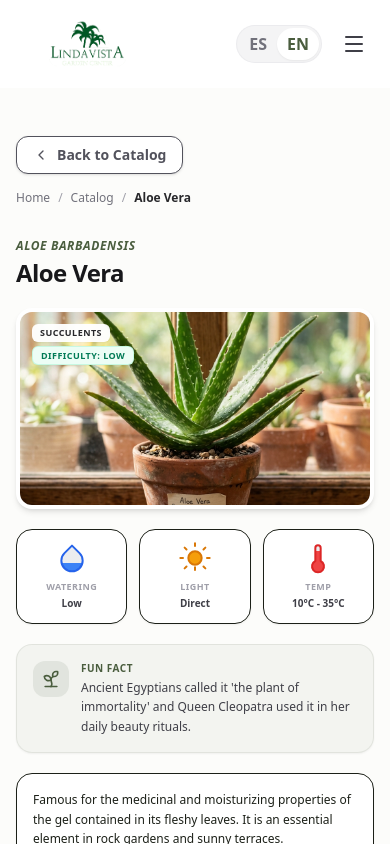
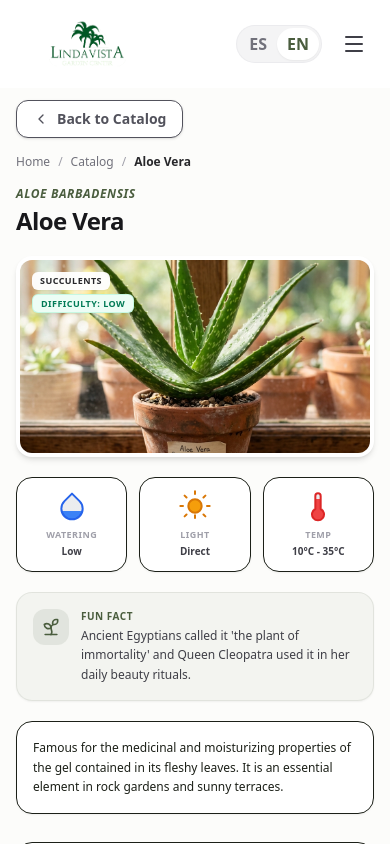
Before and after one commit to marcosgcr3/gardencenterlindavista, a Next.js app: page /plantas/aloe-vera in a window 390 px wide. Shown: the top 844 px of the page. Built offline with nearby package versions, Linux system fonts and the light colour scheme.

Commit message:
style: reduce vertical spacing above back button on mobile detail page

```diff
--- a/src/app/plantas/[slug]/page.tsx
+++ b/src/app/plantas/[slug]/page.tsx
@@ -157,11 +157,11 @@ export default function PlantaDetailPage({ params }: PageProps) {
   };
 
   return (
-    <div className="flex flex-col w-full min-h-screen bg-zinc-50/40 dark:bg-zinc-950/20 py-8">
+    <div className="flex flex-col w-full min-h-screen bg-zinc-50/40 dark:bg-zinc-950/20 pt-2 pb-8 md:py-8">
       {/* 1. Navigation & Header Container */}
-      <div className="max-w-7xl mx-auto px-4 sm:px-6 lg:px-8 w-full mt-4">
+      <div className="max-w-7xl mx-auto px-4 sm:px-6 lg:px-8 w-full mt-1 md:mt-4">
         {/* Back Link & Breadcrumbs */}
-        <div className="flex flex-wrap items-center justify-between gap-4 mb-8">
+        <div className="flex flex-wrap items-center justify-between gap-4 mb-4 md:mb-8">
           <Link
             href="/plantas"
             className="inline-flex items-center gap-2 text-sm font-semibold text-zinc-600 hover:text-brand dark:text-zinc-400 dark:hover:text-brand transition-colors bg-white dark:bg-zinc-950 px-4 py-2 rounded-xl border border-zinc-150 dark:border-zinc-900 shadow-sm"
```
